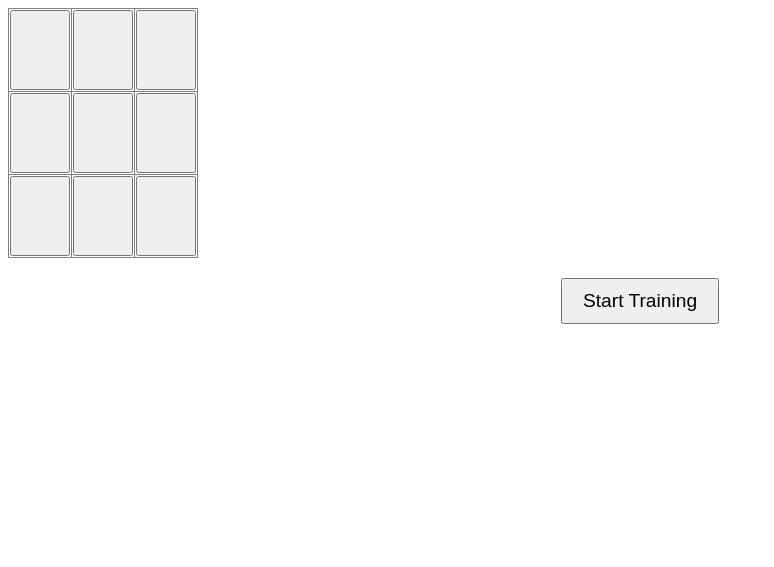
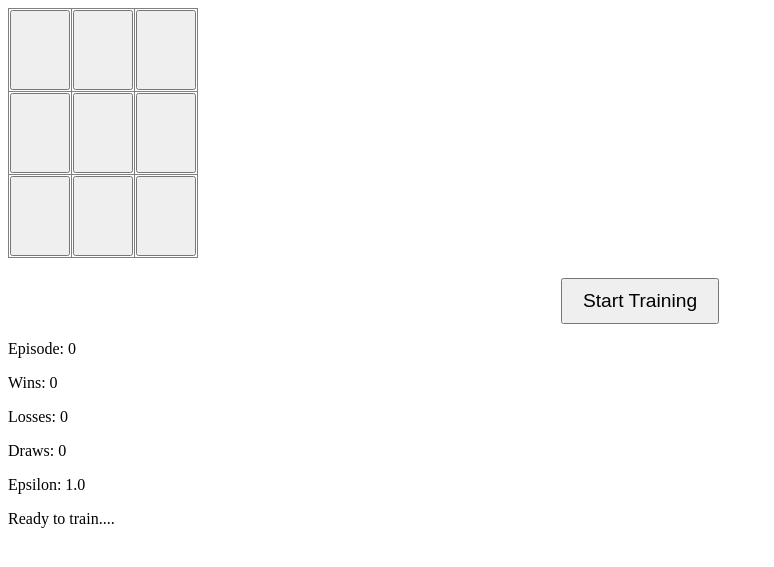
Before and after one commit to prabesh130/Monte-Carlo-Tic-Tack-Toe, a Django app: page / in a window 1280 px wide. Shown: the top 567 px of the page, without its empty margins (0-774 px from the left). Run offline with Django 5.2, Linux system fonts and the light colour scheme; some libraries are stand-ins or nearby versions.

```diff
--- a/tictactoe_project/game/templates/game/board.html
+++ b/tictactoe_project/game/templates/game/board.html
@@ -40,4 +40,31 @@
 <div id="training-status" style="margin-top:10px; text-align:center;">
   <!-- Training status will be updated here -->
 </div>
+<div id="stats">
+  <p id="episode">Episode: 0</p>
+  <p id="wins">Wins: 0</p>
+  <p id="losses">Losses: 0</p>
+  <p id="draws">Draws: 0</p>
+  <p id="epsilon">Epsilon: 1.0</p>
+  <p id="status">Ready to train....</p>
+
+</div>
+<script>
+  document.getElementById("start-training").addEventListener("click",()=>{fetch("/train_step")
+    .then(res=>res.json())
+    .then(data=>{
+      document.getElementById("episode").innerText = "Episode: " + data.episode;
+      document.getElementById("wins").innerText = "Wins: " + data.wins;
+      document.getElementById("losses").innerText = "Losses: " + data.losses;
+      document.getElementById("draws").innerText = "Draws: " + data.draws;
+      document.getElementById("epsilon").innerText = "Epsilon: " + data.epsilon.toFixed(2);
+      document.getElementById("status").innerText = data.status;
+      if (data.training_done) {
+
+          document.getElementById("play-agent").disbaled=false;}
+         // Adjust delay as needed
+
+    });
+  });
+</script>
 {% endblock %}
--- a/tictactoe_project/game/urls.py
+++ b/tictactoe_project/game/urls.py
@@ -4,4 +4,5 @@ urlpatterns=[
     path("",views.board_view,name="board"),
     path("move/<int:row>/<int:col>/",views.make_move,name="make_move"),
     path("train/",views.start_training,name="start_training"),
+    path("train_step/",views.train_step,name='train_step'),
 ]
--- a/tictactoe_project/game/views.py
+++ b/tictactoe_project/game/views.py
@@ -3,6 +3,9 @@ from django.shortcuts import render
 from django.http import HttpResponse
 from django.template.loader import render_to_string
 import numpy as np
+from collections import defaultdict
+from django.http import JsonResponse
+import random
 
 from .agent import Trainer  # import your trainer
 
@@ -42,3 +45,38 @@ def start_training(request):
     global trainer
     trainer.train(episodes=5000, epsilon=0.1, alpha=0.1)
     return HttpResponse("<p>Training complete! Model saved.</p>")
+
+
+Q=defaultdict(lambda:defaultdict(float))
+wins=loses=draws=episode=0
+epsilon=0.3
+num_episode=1000
+def train_step(request):
+    global Q,wins,losses,draws,episode,epsilon
+    if episode>=num_episode:
+        return JsonResponse({
+            "episode":episode,
+            "wins":wins,
+            "losses":losses,
+            "draws":draws,
+            "episode":episode,
+            "status":f"Training complete after {num_episode} episodes!",
+            "training_done":True
+        })
+    result=random.random().choice([1,-1,0])
+    if result==1:win+=1
+    elif result==-1: losses+=1
+    else: draws+=1
+
+    episode+=1
+    epsilon=max(0.01,epsilon*0.995)
+
+    return JsonResponse({
+          "episode": episode,
+        "wins": wins,
+        "losses": losses,
+        "draws": draws,
+        "epsilon": epsilon,
+        "status": f"Training... episode {episode}",
+        "training_done": False
+    })
```
Also changed, not shown: 1 other file.
